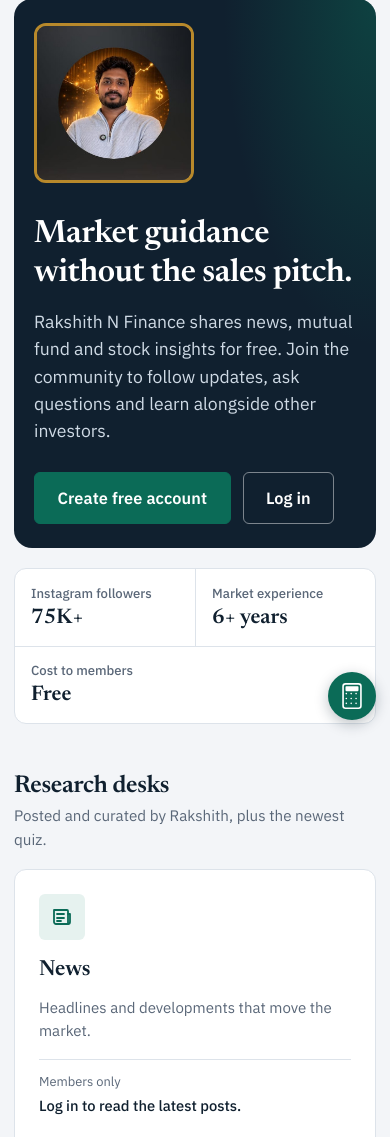
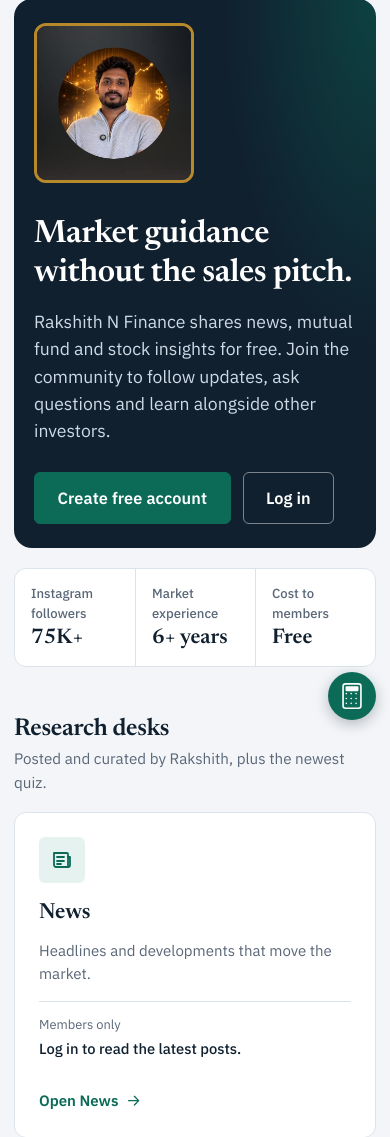
Before and after one commit to purnesh2003/RNF-Final, a Flask app: page / in a window 390 px wide. Shown: the part 110-1247 px from the top of the page. Run offline with Flask 3, Linux system fonts and the light colour scheme; data that the repository does not hold is empty; some libraries are stand-ins or nearby versions.

Commit message:
Describe what you changed

```diff
--- a/app/static/style.css
+++ b/app/static/style.css
@@ -302,10 +302,7 @@ img, video { max-width: 100%; height: auto; }
   .hero-portrait { order: -1; width: 160px; justify-self: start; }
   .hero-portrait img { aspect-ratio: 1; }
   .hero-portrait figcaption { display: none; }
-  .ledger { grid-template-columns: repeat(2, 1fr); }
-  .ledger > div:nth-child(3) { border-left: 0; }
-  .ledger > div:nth-child(n+3) { border-top: 1px solid var(--line); }
-  .ledger > div:nth-child(3):last-child { grid-column: 1 / -1; }
+  .ledger { grid-template-columns: repeat(3, 1fr); }
   .side-sticky { position: static; }
 }
 @media (max-width: 767.98px) {
```
